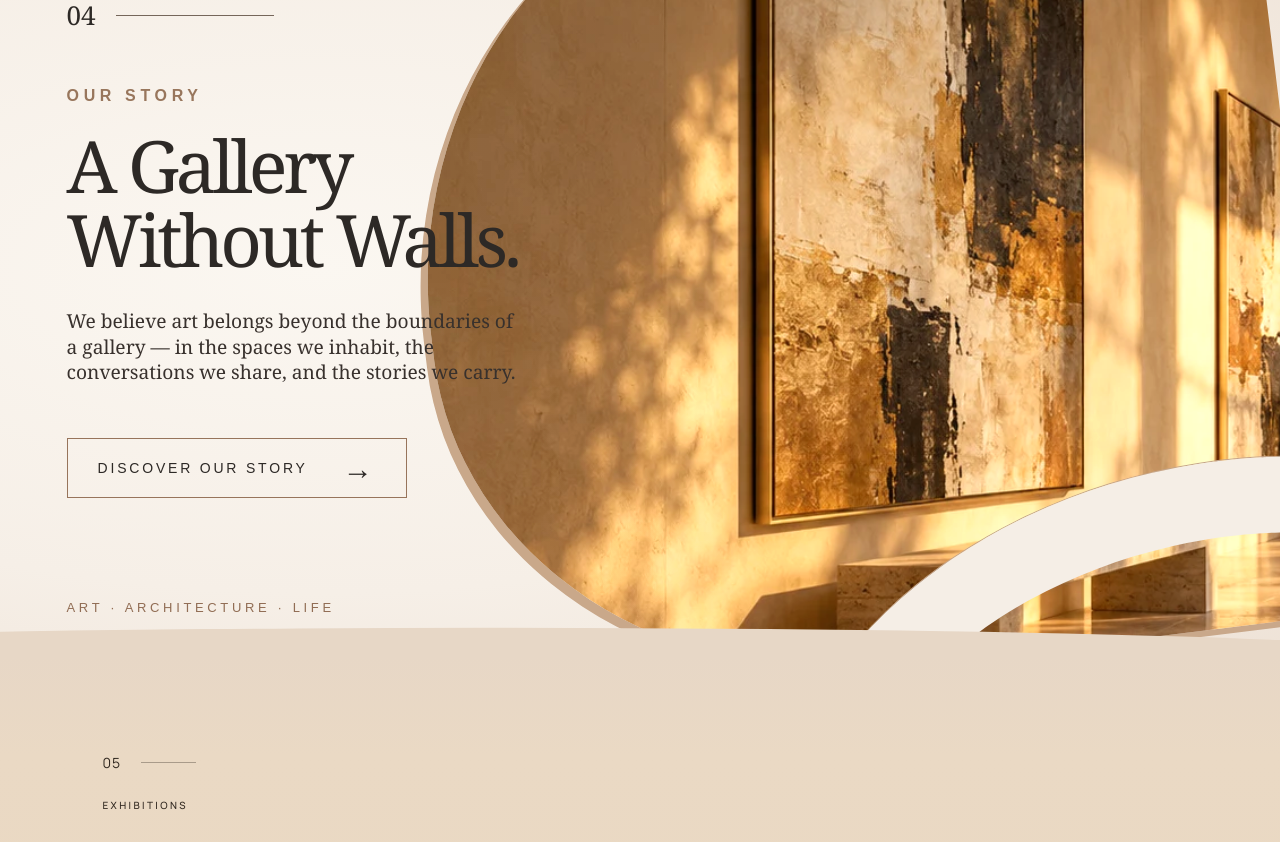
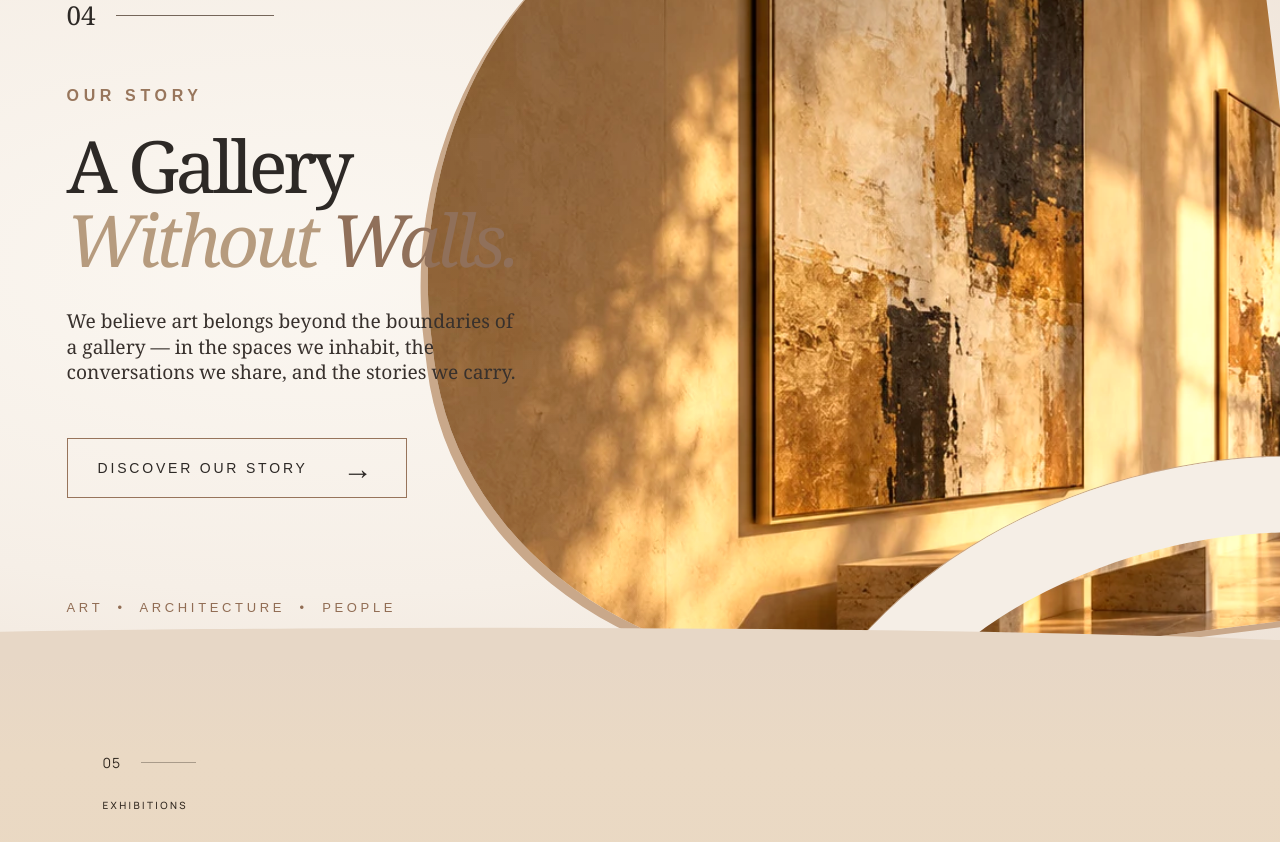
Before and after one commit to studioseraai/studioseraai, a Next.js app: page / in a window 1280 px wide. Shown: the part 2480-3322 px from the top of the page. Built offline with nearby package versions, Linux system fonts and the light colour scheme.

Commit message:
style: refine Our Story editorial typography

```diff
--- a/app/gallery-components/HomeStory.tsx
+++ b/app/gallery-components/HomeStory.tsx
@@ -1,4 +1,17 @@
 import Link from 'next/link';
 import styles from './HomeStory.module.css';
 
-export default function HomeStory(){return <section className={styles.story} aria-labelledby="home-story-title"><div className={styles.scene} aria-hidden="true"><img src="/gallery/warm-corridor.webp" alt="" loading="lazy" decoding="async"/></div><div className={styles.arch} aria-hidden="true"/><div className={styles.copy}><span className={styles.number}>04</span><p className={styles.kicker}>Our Story</p><h2 id="home-story-title">A Gallery<br/>Without Walls.</h2><p className={styles.description}>We believe art belongs beyond the boundaries of a gallery — in the spaces we inhabit, the conversations we share, and the stories we carry.</p><Link href="/about" className={styles.action}>Discover Our Story <span aria-hidden="true">→</span></Link></div><span className={styles.footer}>ART · ARCHITECTURE · LIFE</span></section>}
+export default function HomeStory(){
+  return <section className={styles.story} aria-labelledby="home-story-title">
+    <div className={styles.scene} aria-hidden="true"><img src="/gallery/warm-corridor.webp" alt="" loading="lazy" decoding="async"/></div>
+    <div className={styles.arch} aria-hidden="true"/>
+    <div className={styles.copy}>
+      <span className={styles.number}>04</span>
+      <p className={styles.kicker}>Our Story</p>
+      <h2 id="home-story-title">A Gallery<br/><em>Without <span>Walls.</span></em></h2>
+      <p className={styles.description}>We believe art belongs beyond the boundaries of a gallery — in the spaces we inhabit, the conversations we share, and the stories we carry.</p>
+      <Link href="/about" className={styles.action}>Discover Our Story <span aria-hidden="true">→</span></Link>
+    </div>
+    <span className={styles.footer}>ART &nbsp;•&nbsp; ARCHITECTURE &nbsp;•&nbsp; PEOPLE</span>
+  </section>;
+}
```
